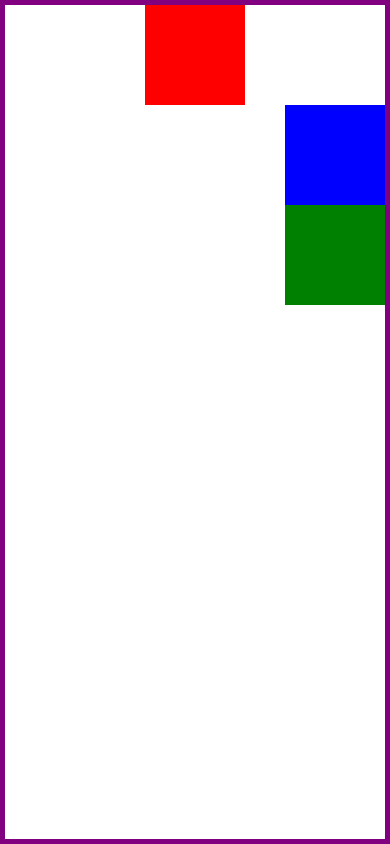
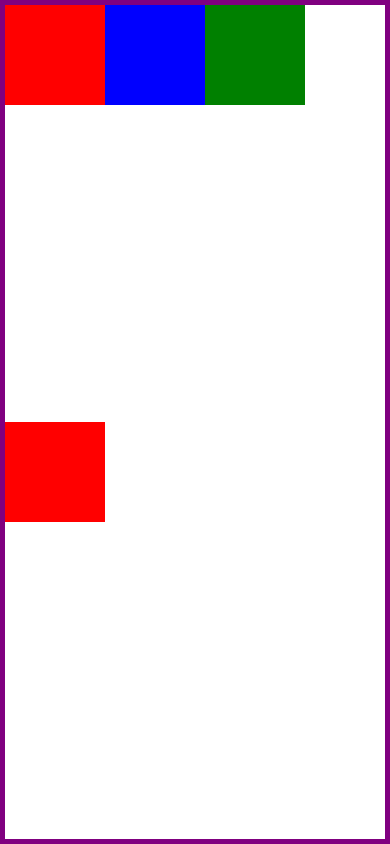
Before and after one commit to Rafaelse6/rn-flex, a React Native app: screen / in a window 390 px wide. Built offline with nearby package versions, Linux system fonts and the light colour scheme.

Commit message:
FlexWrap

```diff
--- a/App.tsx
+++ b/App.tsx
@@ -8,7 +8,6 @@ function RedBox() {
         height: 100,
         width: 100,
         backgroundColor: "red",
-        alignSelf: "center",
       }}
     ></View>
   );
@@ -38,6 +37,7 @@ export default function App() {
       <RedBox></RedBox>
       <BlueBox></BlueBox>
       <GreenBox></GreenBox>
+      <RedBox></RedBox>
       <StatusBar style="auto" />
     </View>
   );
@@ -46,9 +46,10 @@ export default function App() {
 const styles = StyleSheet.create({
   container: {
     flex: 1,
-    flexDirection: "column",
+    flexWrap: "wrap",
+    flexDirection: "row",
     justifyContent: "flex-start",
-    alignItems: "flex-end",
+    alignItems: "flex-start",
     borderWidth: 5,
     borderColor: "purple",
     backgroundColor: "#fff",
```
